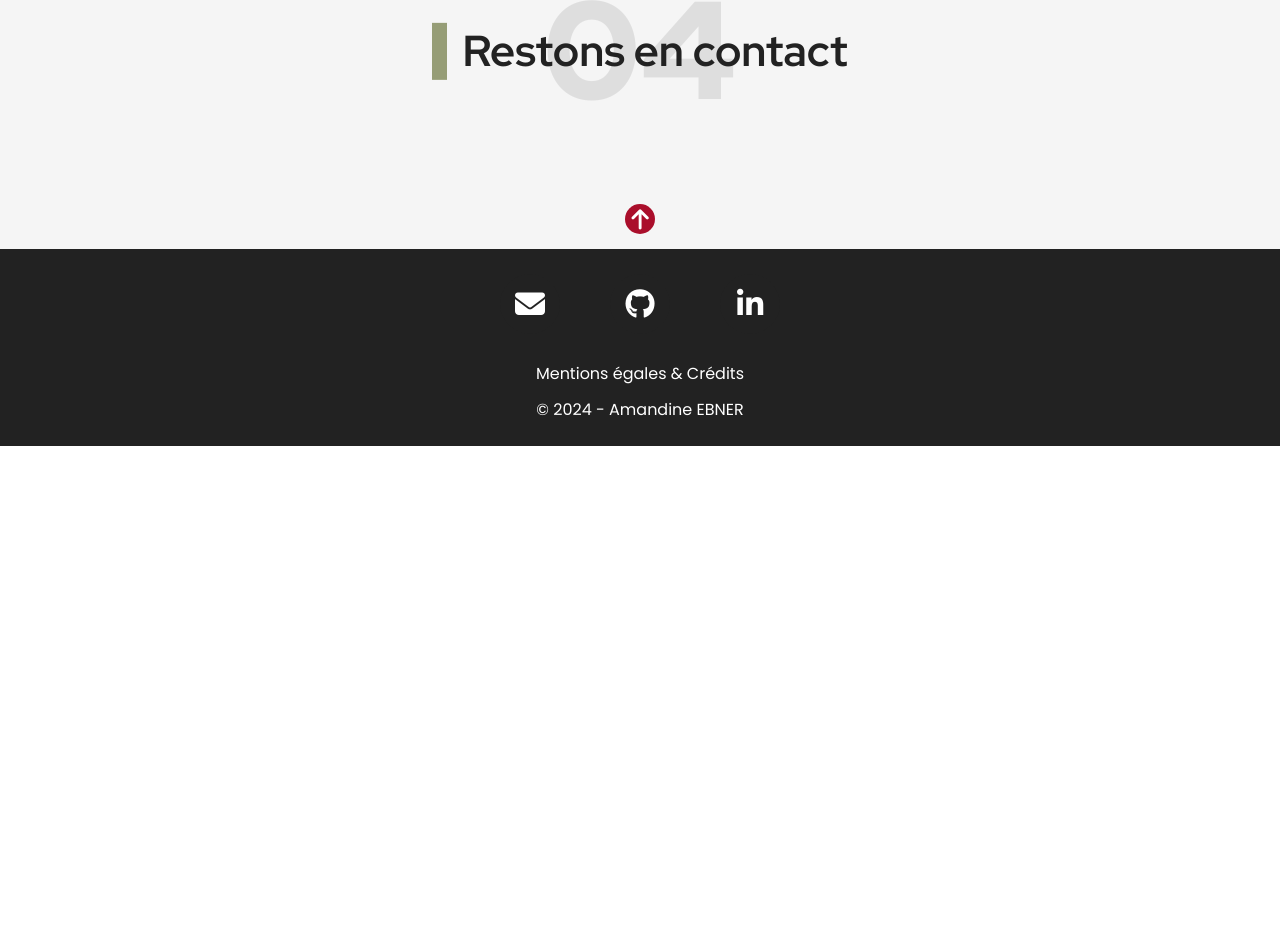
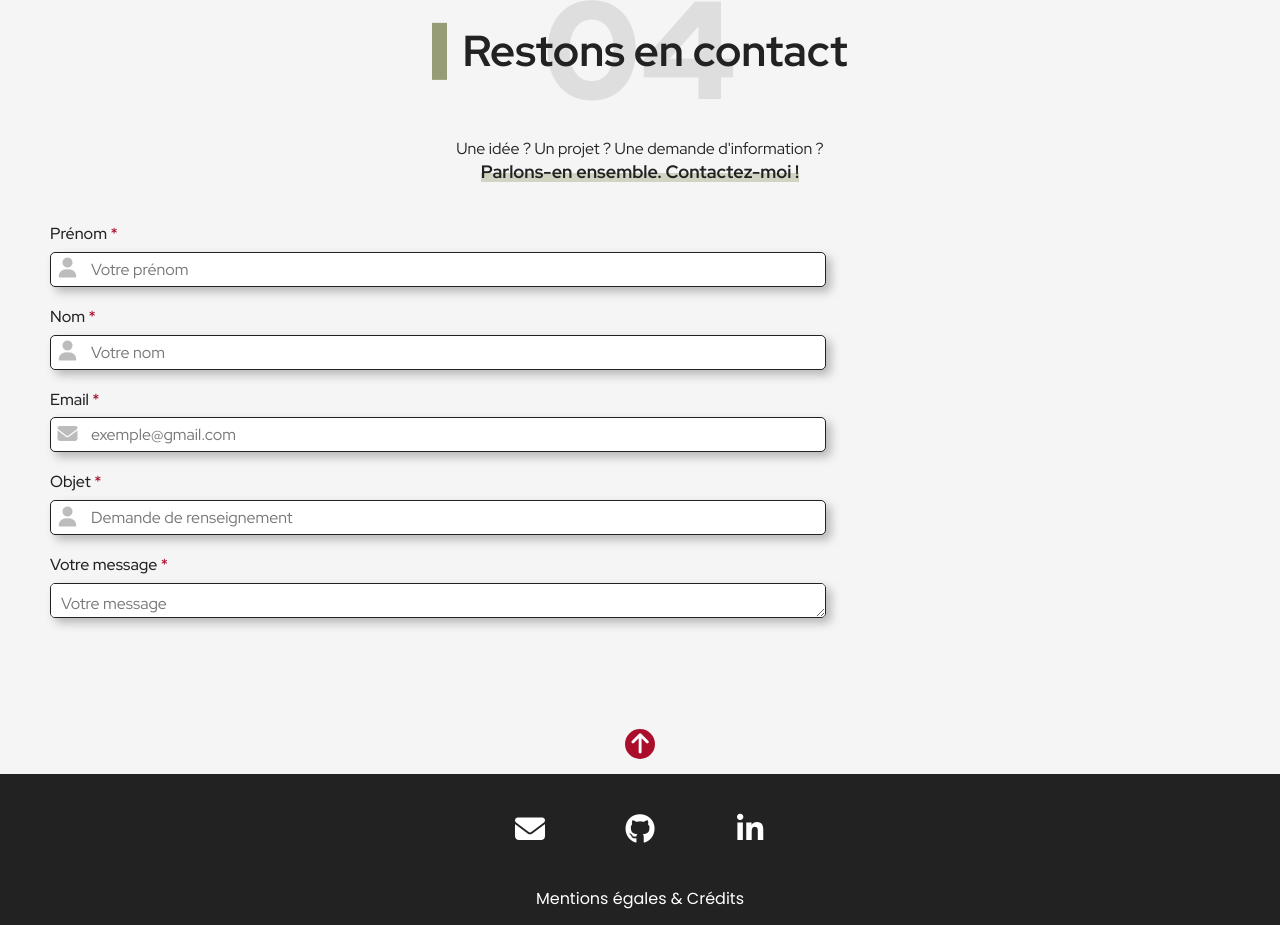
Before and after one commit to Amalynn/oc-iw-p12-portfolio, a React (Vite) app: page / in a window 1280 px wide. Shown: the part 4203-5128 px from the top of the page. Before the commit the page ends 4649 px from the top, so only its background shows below. Built offline with nearby package versions, Linux system fonts and the light colour scheme.

Commit message:
Integration of contact form in progress

```diff
--- a/src/assets/styles/styles.css
+++ b/src/assets/styles/styles.css
@@ -80,6 +80,15 @@ a {
 .container-flex--center {
   display: flex;
   justify-content: center;
+}
+
+.highlight {
+  font-weight: 700;
+  font-size: 18px;
+  background: linear-gradient(120deg, #d2d4c3 0%, #d2d4c3 100%);
+  background-repeat: no-repeat;
+  background-size: 100% 40%;
+  background-position: 0 90%;
 }
 
 .socialmedia {
@@ -1047,6 +1056,48 @@ a {
   }
 }
 
+.form {
+  max-width: 800px;
+  width: 100%;
+}
+.form-input {
+  margin-bottom: 20px;
+  position: relative;
+}
+.form-input label {
+  font-size: 16px;
+  font-weight: 500;
+}
+.form-input label::after {
+  content: " *";
+  color: #aa0e2b;
+}
+.form-input-field {
+  position: relative;
+  margin-top: 7px;
+  width: 97%;
+  height: 35px;
+  border: 1px solid #222222;
+  border-radius: 5px;
+  filter: drop-shadow(5px 5px 5px rgba(0, 0, 0, 0.25));
+  padding-left: 40px;
+}
+.form-input textarea {
+  padding: 10px;
+}
+.form-input-icon {
+  position: absolute;
+  z-index: 2;
+  font-size: 20px;
+  display: flex;
+  justify-content: center;
+  align-items: center;
+  height: 35px;
+  width: 35px;
+  transform: translateY(6px);
+  color: rgba(32, 32, 32, 0.3);
+}
+
 .project-details-title {
   font-size: 35px;
   text-align: center;
@@ -1220,4 +1271,10 @@ a {
   margin: 30px auto 0 auto;
 }
 
+.contact-introduction {
+  text-align: center;
+  margin-top: 60px;
+  margin-bottom: 40px;
+}
+
 /*# sourceMappingURL=styles.css.map */
--- /dev/null
+++ b/src/containers/ContactForm.jsx
@@ -0,0 +1,68 @@
+export default function ContactForm() {
+    return (
+        <form action="" className="form">
+            <div className="form-input">
+                <label htmlFor="firstname">Prénom</label>
+                <div className="form-input-icon">
+                    <i className="fa-solid fa-user"></i>
+                </div>
+                <input
+                    type="text"
+                    name="firstname"
+                    id="firstname"
+                    placeholder="Votre prénom"
+                    className="form-input-field"
+                />
+            </div>
+            <div className="form-input">
+                <label htmlFor="lastname">Nom</label>
+                <div className="form-input-icon">
+                    <i className="fa-solid fa-user"></i>
+                </div>
+                <input
+                    type="text"
+                    name="lastname"
+                    id="lastname"
+                    placeholder="Votre nom"
+                    className="form-input-field"
+                />
+            </div>
+            <div className="form-input">
+                <label htmlFor="user-email">Email</label>
+                <div className="form-input-icon">
+                    <i className="fa-solid fa-envelope"></i>
+                </div>
+                <input
+                    type="email"
+                    name="user-email"
+                    id="user-email"
+                    placeholder="exemple@gmail.com"
+                    className="form-input-field"
+                />
+            </div>
+            <div className="form-input">
+                <label htmlFor="email-object">Objet</label>
+                <div className="form-input-icon">
+                    <i className="fa-solid fa-user"></i>
+                </div>
+                <input
+                    type="text"
+                    name="email-object"
+                    id="email-object"
+                    placeholder="Demande de renseignement"
+                    className="form-input-field"
+                />
+            </div>
+            <div className="form-input">
+                <label htmlFor="email-message">Votre message</label>
+                <textarea
+                    name="email-message"
+                    id="email-message"
+                    className="form-input-field"
+                    rows={15}
+                    placeholder="Votre message"
+                />
+            </div>
+        </form>
+    );
+}
--- a/src/pages/Home.jsx
+++ b/src/pages/Home.jsx
@@ -6,6 +6,7 @@ import ProjectsSection from "../containers/ProjectsSection.jsx";
 import SkillsSection from "../containers/SkillsSection.jsx";
 import Hero from "../components/Hero.jsx";
 import Header from "../components/Header.jsx";
+import ContactForm from "../containers/ContactForm.jsx";
 
 export default function Home() {
     return (
@@ -31,6 +32,18 @@ export default function Home() {
                 >
                     <div className="main-container">
                         <TitleSection title="Restons en contact" number="04" />
+                        <div className="contact-introduction">
+                            <p>
+                                Une idée ? Un projet ? Une demande
+                                d&apos;information ?
+                            </p>
+                            <p>
+                                <span className="highlight">
+                                    Parlons-en ensemble. Contactez-moi !
+                                </span>
+                            </p>
+                        </div>
+                        <ContactForm />
                     </div>
                 </section>
                 <section className="scroll-to-top-section">
--- a/src/scss/base/_helpers.scss
+++ b/src/scss/base/_helpers.scss
@@ -1,5 +1,6 @@
 @use "../utils/variables" as var;
 @use "../utils/mixins" as m;
+@use "sass:map";
 
 .main-container {
     width: 100%;
@@ -28,3 +29,12 @@
     display: flex;
     justify-content: center;
 }
+
+.highlight {
+    font-weight: map-get(var.$font-weights, bold);
+    font-size: 18px;
+    background: linear-gradient(120deg, #d2d4c3 0%, #d2d4c3 100%);
+    background-repeat: no-repeat;
+    background-size: 100% 40%;
+    background-position: 0 90%;
+}
--- /dev/null
+++ b/src/scss/layouts/_contact-form.scss
@@ -0,0 +1,51 @@
+@use "../utils/variables" as var;
+@use "../utils/mixins" as m;
+@use "sass:map";
+
+.form {
+    max-width: 800px;
+    width: 100%;
+
+    &-input {
+        margin-bottom: 20px;
+        position: relative;
+
+        label {
+            font-size: 16px;
+            font-weight: map-get(var.$font-weights, medium);
+
+            &::after {
+                content: " *";
+                color: var.$ternary-color;
+            }
+        }
+
+        &-field {
+            position: relative;
+            margin-top: 7px;
+            width: 97%;
+            height: 35px;
+            border: 1px solid var.$primary-color;
+            border-radius: 5px;
+            filter: drop-shadow(5px 5px 5px rgba(0, 0, 0, 0.25));
+            padding-left: 40px;
+        }
+
+        textarea {
+            padding: 10px;
+        }
+
+        &-icon {
+            position: absolute;
+            z-index: 2;
+            font-size: 20px;
+            display: flex;
+            justify-content: center;
+            align-items: center;
+            height: 35px;
+            width: 35px;
+            transform: translateY(6px);
+            color: rgba(32, 32, 32, 0.3);
+        }
+    }
+}
--- a/src/scss/layouts/index.scss
+++ b/src/scss/layouts/index.scss
@@ -5,3 +5,4 @@
 @forward "./cta-section";
 @forward "./header";
 @forward "./slideshow";
+@forward "./contact-form";
--- /dev/null
+++ b/src/scss/pages/_homepage.scss
@@ -0,0 +1,11 @@
+@use "../utils/variables" as var;
+@use "../utils/mixins" as m;
+@use "sass:map";
+
+.contact {
+    &-introduction {
+        text-align: center;
+        margin-top: 60px;
+        margin-bottom: 40px;
+    }
+}
--- a/src/scss/pages/index.scss
+++ b/src/scss/pages/index.scss
@@ -1,2 +1,3 @@
 @forward "./project-details";
 @forward "./error404";
+@forward "./homepage";
```
Also changed, not shown: 1 other file (tests, documents, lock files or other folders). Lines whose indentation alone changed are shown as unchanged.
